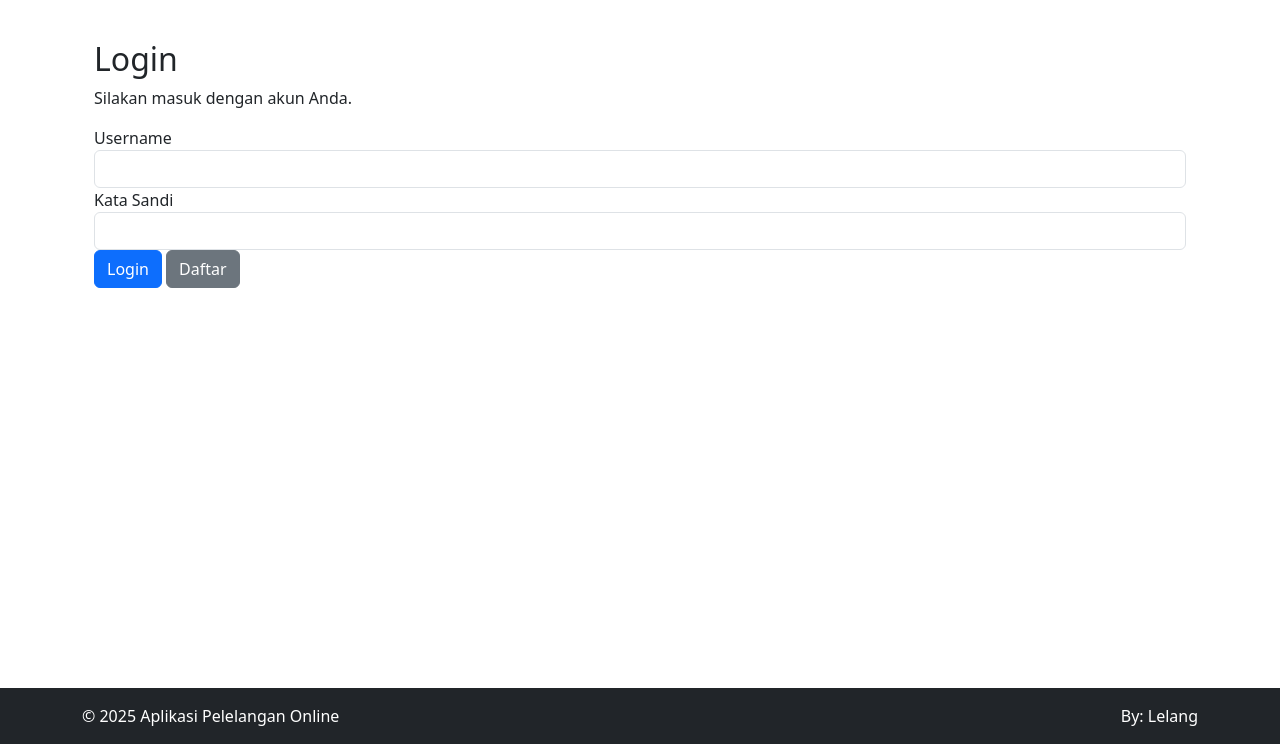
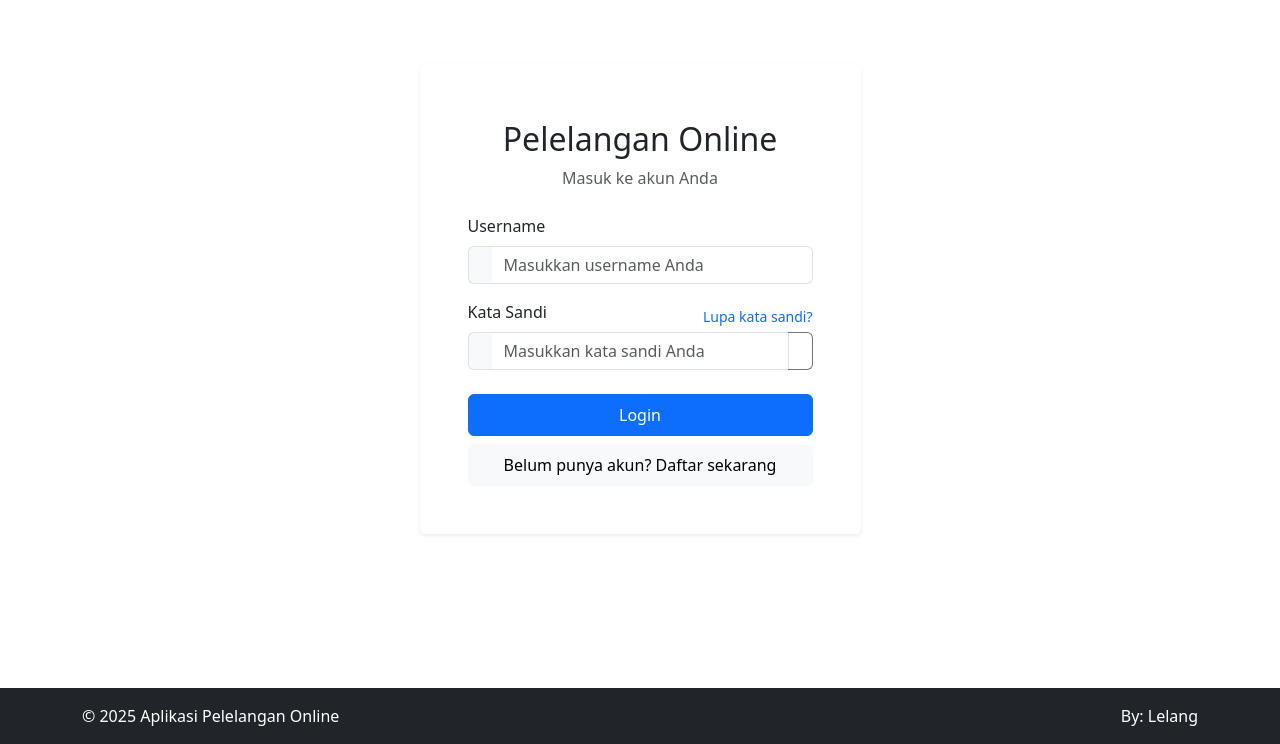
Before and after one commit to al-kawsar/school_lelang_barang, a PHP site: page /pages/login.php in a window 1280 px wide. Shown: the part 56-800 px from the top of the page. Run offline with PHP 8.4, Linux system fonts and the light colour scheme.

```diff
--- a/pages/login.php
+++ b/pages/login.php
@@ -1,11 +1,11 @@
 <?php
-// Sisipkan konfigurasi dan file database
+// Include configuration and database files
 require_once '../config/config.php';
 require_once '../config/database.php';
 
-// Cek apakah pengguna sudah login
+// Check if user is already logged in
 if (isset($_SESSION['user_id'])) {
-  // Redirect pengguna sesuai peran ke halaman dashboard yang sesuai
+  // Redirect user according to role to appropriate dashboard
   if ($_SESSION['user_role'] == 'admin') {
     header("Location: admin/dashboard.php");
     exit();
@@ -18,29 +18,30 @@ if (isset($_SESSION['user_id'])) {
   }
 }
 
-// Inisialisasi variabel
+// Initialize variables
 $username = $password = '';
 $username_err = $password_err = '';
+$login_failed = false;
 
-// Memproses data formulir saat formulir diajukan
+// Process form data when form is submitted
 if ($_SERVER['REQUEST_METHOD'] == 'POST') {
-  // Validasi username
+  // Validate username
   if (empty(trim($_POST['username']))) {
     $username_err = 'Masukkan username.';
   } else {
     $username = trim($_POST['username']);
   }
 
-  // Validasi password
+  // Validate password
   if (empty(trim($_POST['password']))) {
     $password_err = 'Masukkan kata sandi.';
   } else {
     $password = trim($_POST['password']);
   }
 
-  // Memeriksa apakah ada kesalahan input sebelum melakukan autentikasi
+  // Check for input errors before authenticating
   if (empty($username_err) && empty($password_err)) {
-    // Coba autentikasi pengguna di tabel masyarakat
+    // Try to authenticate user in masyarakat table
     $sql_masyarakat = "SELECT id_user, username, password FROM tb_masyarakat WHERE username = ?";
     if ($stmt = $mysqli->prepare($sql_masyarakat)) {
       $stmt->bind_param('s', $param_username);
@@ -58,10 +59,11 @@ if ($_SERVER['REQUEST_METHOD'] == 'POST') {
               header('location: masyarakat/dashboard.php');
             } else {
               $password_err = 'Kata sandi yang Anda masukkan salah.';
+              $login_failed = true;
             }
           }
         } else {
-          // Jika tidak ada pengguna masyarakat yang cocok, coba di tabel petugas
+          // If no matching masyarakat user, try in petugas table
           $sql_petugas = "SELECT id_petugas, username, password, id_level FROM tb_petugas WHERE username = ?";
           if ($stmt_petugas = $mysqli->prepare($sql_petugas)) {
             $stmt_petugas->bind_param('s', $param_username);
@@ -83,10 +85,12 @@ if ($_SERVER['REQUEST_METHOD'] == 'POST') {
                     }
                   } else {
                     $password_err = 'Kata sandi yang Anda masukkan salah.';
+                    $login_failed = true;
                   }
                 }
               } else {
                 $username_err = 'Akun dengan username ini tidak ditemukan.';
+                $login_failed = true;
               }
             } else {
               echo 'Oops! Terjadi kesalahan. Silakan coba lagi nanti.';
@@ -105,25 +109,88 @@ if ($_SERVER['REQUEST_METHOD'] == 'POST') {
 
 <?php include '../includes/header.php'; ?>
 
-<div class="container mt-4">
-  <h2>Login</h2>
-  <p>Silakan masuk dengan akun Anda.</p>
-  <form action="<?php echo htmlspecialchars($_SERVER['PHP_SELF']); ?>" method="post">
-    <div class="form-group">
-      <label for="username">Username</label>
-      <input type="text" name="username" id="username" class="form-control <?php echo (!empty($username_err)) ? 'is-invalid' : ''; ?>" value="<?php echo $username; ?>">
-      <span class="invalid-feedback"><?php echo $username_err; ?></span>
+<div class="container py-5">
+  <div class="row justify-content-center">
+    <div class="col-md-6 col-lg-5">
+      <div class="card shadow-sm border-0">
+        <div class="card-body p-4 p-md-5">
+          <div class="text-center mb-4">
+            <i class="bi bi-hammer text-primary" style="font-size: 2.5rem;"></i>
+            <h2 class="mt-2">Pelelangan Online</h2>
+            <p class="text-muted">Masuk ke akun Anda</p>
+          </div>
+
+          <?php if($login_failed): ?>
+            <div class="alert alert-danger alert-dismissible fade show" role="alert">
+              <i class="bi bi-exclamation-triangle-fill me-2"></i>
+              Login gagal. Periksa kembali username dan kata sandi Anda.
+              <button type="button" class="btn-close" data-bs-dismiss="alert" aria-label="Close"></button>
+            </div>
+          <?php endif; ?>
+
+          <form action="<?php echo htmlspecialchars($_SERVER['PHP_SELF']); ?>" method="post">
+            <div class="mb-3">
+              <label for="username" class="form-label">Username</label>
+              <div class="input-group">
+                <span class="input-group-text bg-light border-end-0">
+                  <i class="bi bi-person-fill"></i>
+                </span>
+                <input type="text" name="username" id="username"
+                class="form-control border-start-0 <?php echo (!empty($username_err)) ? 'is-invalid' : ''; ?>"
+                value="<?php echo $username; ?>" placeholder="Masukkan username Anda">
+                <?php if(!empty($username_err)): ?>
+                  <div class="invalid-feedback"><?php echo $username_err; ?></div>
+                <?php endif; ?>
+              </div>
+            </div>
+
+            <div class="mb-4">
+              <div class="d-flex justify-content-between align-items-center">
+                <label for="password" class="form-label">Kata Sandi</label>
+                <a href="forgot_password.php" class="text-decoration-none small">Lupa kata sandi?</a>
+              </div>
+              <div class="input-group">
+                <span class="input-group-text bg-light border-end-0">
+                  <i class="bi bi-lock-fill"></i>
+                </span>
+                <input type="password" name="password" id="password"
+                class="form-control border-start-0 <?php echo (!empty($password_err)) ? 'is-invalid' : ''; ?>"
+                placeholder="Masukkan kata sandi Anda">
+                <button class="btn btn-outline-secondary border-start-0" type="button" id="togglePassword">
+                  <i class="bi bi-eye"></i>
+                </button>
+                <?php if(!empty($password_err)): ?>
+                  <div class="invalid-feedback"><?php echo $password_err; ?></div>
+                <?php endif; ?>
+              </div>
+            </div>
+
+            <div class="d-grid gap-2">
+              <button type="submit" class="btn btn-primary py-2">Login</button>
+              <a href="register.php" class="btn btn-light py-2">Belum punya akun? Daftar sekarang</a>
+            </div>
+          </form>
+        </div>
+      </div>
     </div>
-    <div class="form-group">
-      <label for="password">Kata Sandi</label>
-      <input type="password" name="password" id="password" class="form-control <?php echo (!empty($password_err)) ? 'is-invalid' : ''; ?>">
-      <span class="invalid-feedback"><?php echo $password_err; ?></span>
-    </div>
-    <div class="form-group">
-      <input type="submit" class="btn btn-primary" value="Login">
-        <a href="register.php" class="btn btn-secondary">Daftar</a>
-    </div>
-  </form>
+  </div>
 </div>
 
+<script>
+  document.getElementById('togglePassword').addEventListener('click', function() {
+    const passwordInput = document.getElementById('password');
+    const icon = this.querySelector('i');
+
+    if (passwordInput.type === 'password') {
+      passwordInput.type = 'text';
+      icon.classList.remove('bi-eye');
+      icon.classList.add('bi-eye-slash');
+    } else {
+      passwordInput.type = 'password';
+      icon.classList.remove('bi-eye-slash');
+      icon.classList.add('bi-eye');
+    }
+  });
+</script>
+
 <?php include '../includes/footer.php'; ?>
--- a/pages/register.php
+++ b/pages/register.php
@@ -102,7 +102,7 @@ if ($_SERVER['REQUEST_METHOD'] == 'POST') {
 ?>
 <?php include '../includes/header.php'; ?>
 <!-- <!DOCTYPE html>
-<html lang="en">
+<html lang="en" class="h-100">
 
 <head>
   <meta charset="UTF-8">
@@ -112,7 +112,7 @@ if ($_SERVER['REQUEST_METHOD'] == 'POST') {
   <link rel="stylesheet" href="assets/css/style.css">
 </head>
 
-<body> -->
+<body class="d-flex flex-column h-100"> -->
 
   <div class="container mt-4">
     <h2>Registrasi</h2>
```
Lines whose indentation alone changed are shown as unchanged.
